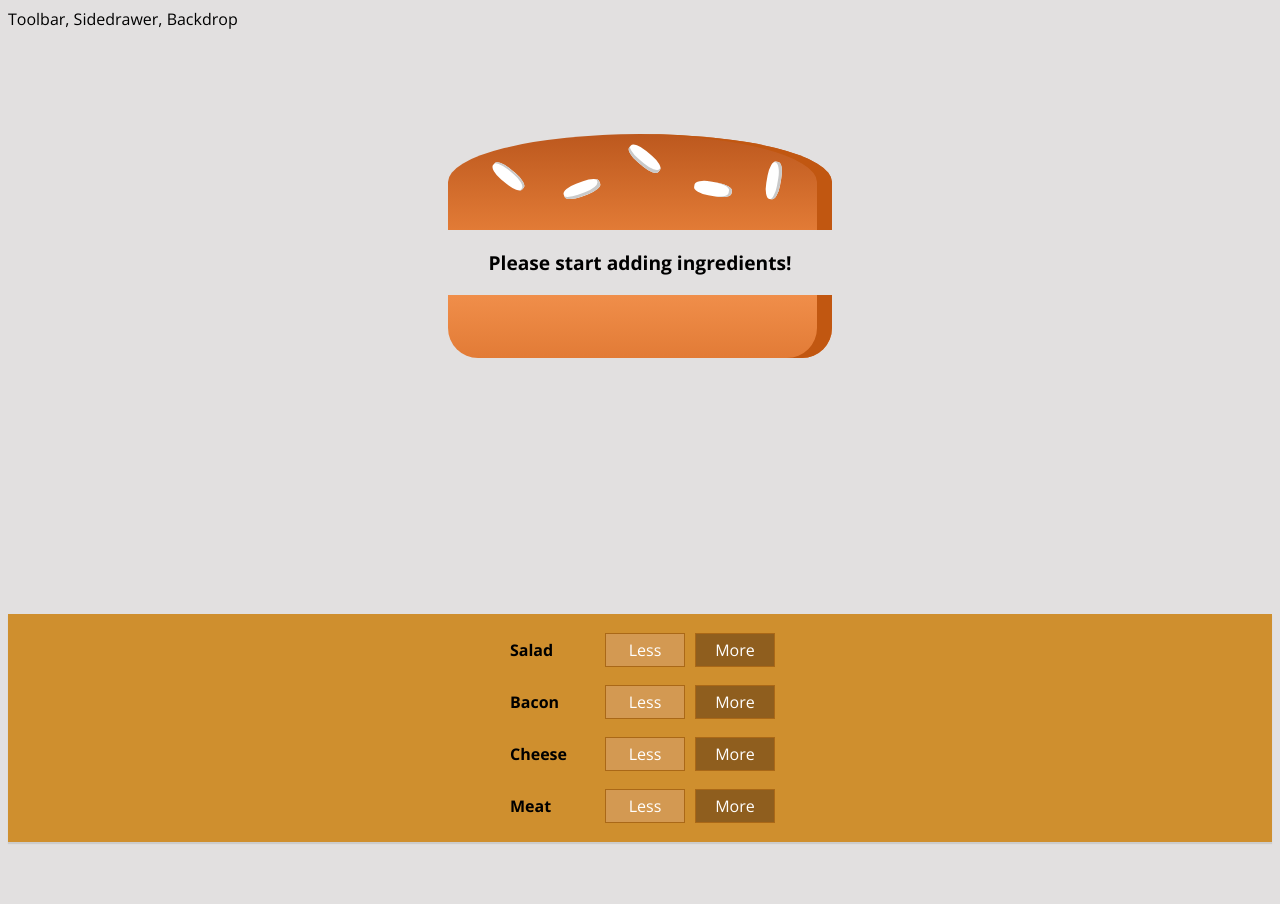
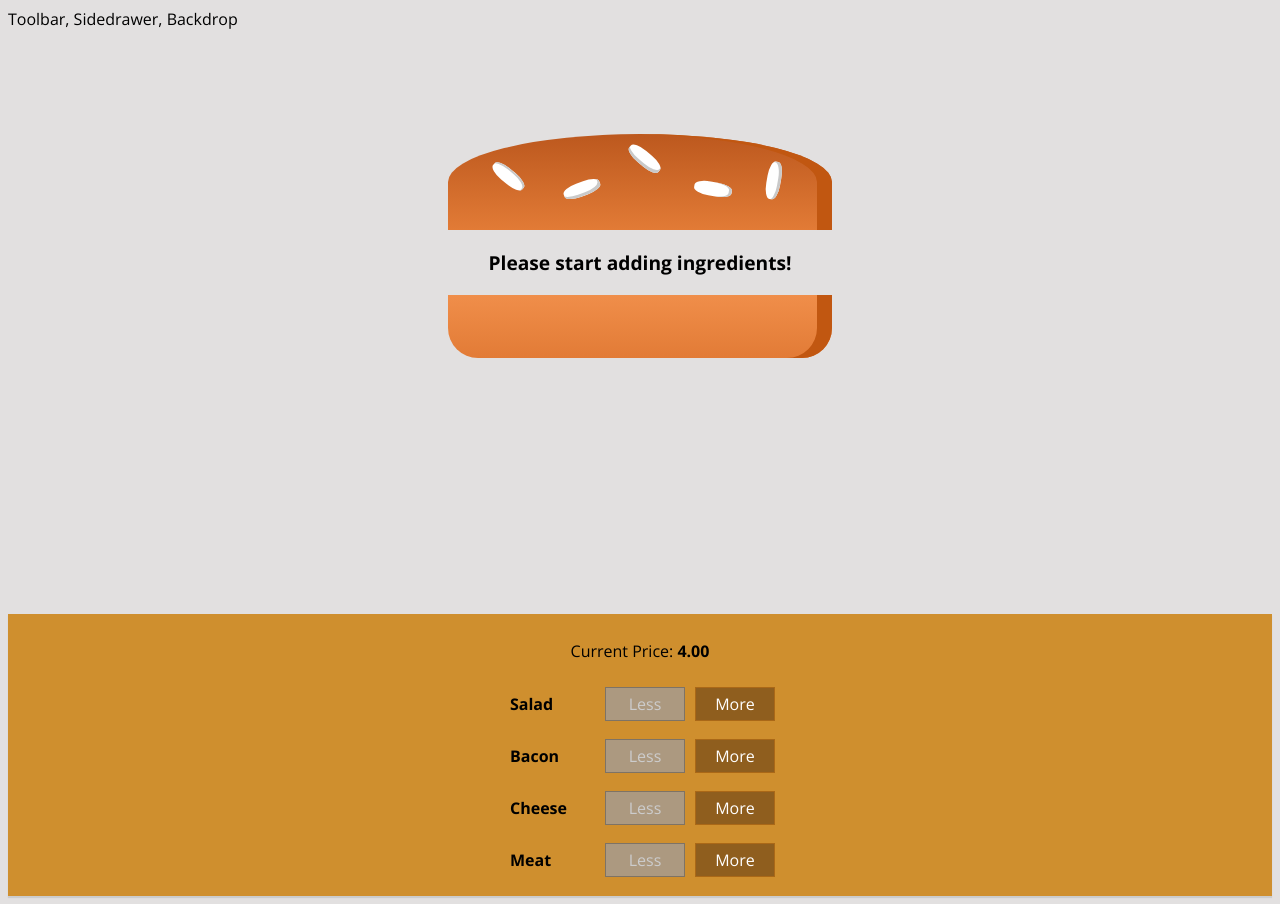
Before and after one commit to sweeptic/Burger-Project, a React (Create React App) app: page / in a window 1280 px wide. Before the commit the page ends 850 px from the top, so only its background shows below. Built offline with nearby package versions, Linux system fonts and the light colour scheme.

Commit message:
17. Displaying and Updating the Burger Price

```diff
--- a/src/components/Burger/BuildControls/BuildControl/BuildControl.js
+++ b/src/components/Burger/BuildControls/BuildControl/BuildControl.js
@@ -4,8 +4,14 @@ import classes from "./BuildControl.module.css";
 const BuildControl = (props) => (
     <div className={classes.BuildControl}>
         <div className={classes.Label}>{props.label}</div>
-        <button className={classes.Less}>Less</button>
-        <button onClick={props.added} className={classes.More}>More</button>
+
+        <button onClick={props.removed} className={classes.Less} disabled={props.disabled}>
+            Less
+        </button>
+
+        <button onClick={props.added} className={classes.More}>
+            More
+        </button>
     </div>
 );
 
--- a/src/components/Burger/BuildControls/BuildControls.js
+++ b/src/components/Burger/BuildControls/BuildControls.js
@@ -11,11 +11,14 @@ const controls = [
 
 const buildControls = (props) => (
     <div className={classes.BuildControls}>
+        <p>Current Price: <strong>{props.price.toFixed(2)}</strong></p>
         {controls.map((ctrl) => (
             <BuildControl
                 added={() => props.ingredientAdded(ctrl.type)}
+                removed={() => props.ingredientRemove(ctrl.type)}
                 key={ctrl.label}
                 label={ctrl.label}
+                disabled={props.disabled[ctrl.type]}
             />
         ))}
     </div>
--- a/src/components/Burger/Burger.js
+++ b/src/components/Burger/Burger.js
@@ -9,7 +9,6 @@ const burger = (props) => {
         ));
     });
 
-    // console.log(transformedIngredients.flat());
     if (transformedIngredients.flat().length === 0) {
         transformedIngredients = <p>Please start adding ingredients!</p>;
     }
@@ -18,9 +17,6 @@ const burger = (props) => {
         <div className={classes.Burger}>
             <BurgerIngredient type="bread-top" />
             {transformedIngredients}
-            {/* <BurgerIngredient type="cheese" />
-            <BurgerIngredient type="cheese" />
-            <BurgerIngredient type="meat" /> */}
             <BurgerIngredient type="bread-bottom" />
         </div>
     );
--- a/src/components/Layout/Layout.js
+++ b/src/components/Layout/Layout.js
@@ -1,6 +1,7 @@
 import React from "react";
 import Aux from "../../hoc/Aux_";
 import styles from './layout.module.css'
+
 const layout = (props) => (
     <Aux>
         <div>Toolbar, Sidedrawer, Backdrop</div>
--- a/src/containers/BurgerBuilder/BurgerBuilder.js
+++ b/src/containers/BurgerBuilder/BurgerBuilder.js
@@ -41,14 +41,38 @@ class BurgerBuilder extends Component {
         });
     };
 
-    removeIngredientHandler = (type) => {};
+    removeIngredientHandler = (type) => {
+        const oldCount = this.state.ingredients[type];
+        if (oldCount <= 0) return;
+        const updatedCount = oldCount - 1;
+        const updatedIngredients = { ...this.state.ingredients };
+
+        updatedIngredients[type] = updatedCount;
+        const priceDeduction = INGREDIENT_PRICES[type];
+        const oldPrice = this.state.totalPrice;
+        const newPrice = oldPrice - priceDeduction;
+        this.setState({
+            totalPrice: newPrice,
+            ingredients: updatedIngredients,
+        });
+    };
 
     render() {
+        const disabledInfo = { ...this.state.ingredients };
+        for (let key in disabledInfo) {
+            disabledInfo[key] = disabledInfo[key] <= 0;
+        }
+
         return (
             <Aux>
                 {/* graphical representation of burger */}
                 <Burger ingredients={this.state.ingredients} />
-                <BuildControls ingredientAdded={this.addIngredientHandler} />
+                <BuildControls
+                    ingredientAdded={this.addIngredientHandler}
+                    ingredientRemove={this.removeIngredientHandler}
+                    disabled={disabledInfo}
+                    price={this.state.totalPrice}
+                />
             </Aux>
         );
     }
```
